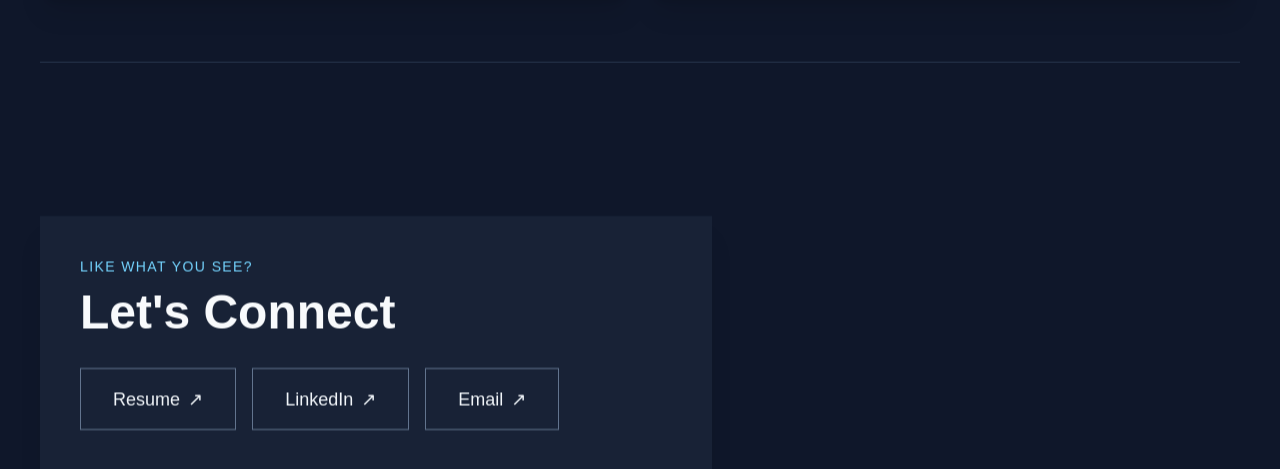
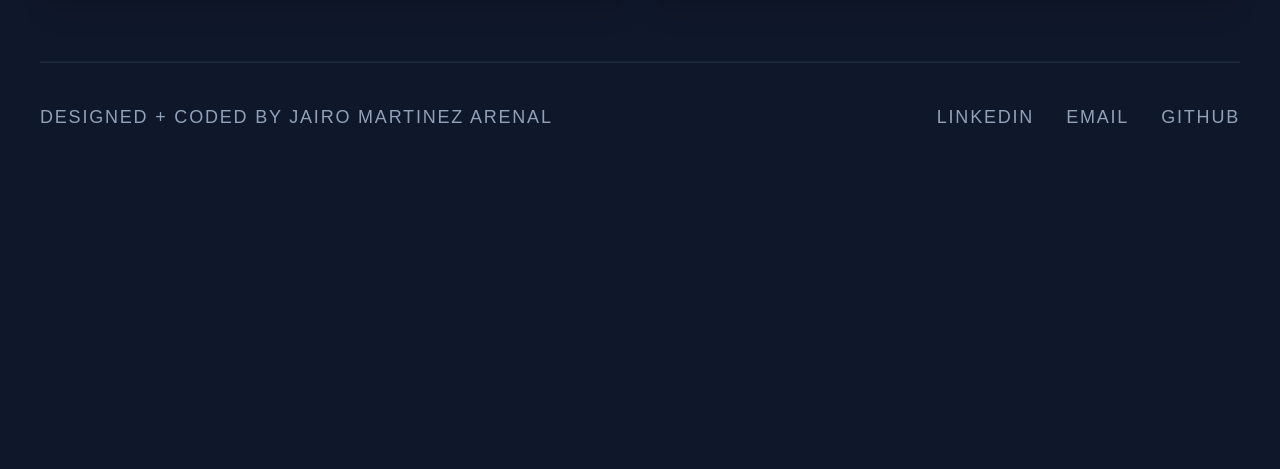
Before and after one commit to Jaibroo/J-Portfolio, a Next.js app: page /J-Portfolio/ in a window 1280 px wide. Shown: the part 1241-1710 px from the top of the page. After the commit the page ends 1476 px from the top, so only its background shows below. Built offline with nearby package versions, Linux system fonts and the light colour scheme.

Commit message:
Replace contact section with footer

```diff
--- a/app/page.tsx
+++ b/app/page.tsx
@@ -33,6 +33,10 @@ export default function Home() {
     elements.forEach((el) => observer.observe(el));
   }, []);
 
+  const copyEmail = () => {
+    navigator.clipboard.writeText("Jairomartinez565@gmail.com");
+  };
+
   return (
     <main className="min-h-screen px-10 py-16">
       {/* NAV */}
@@ -45,7 +49,7 @@ export default function Home() {
           <a href="#projects" className="hover:text-sky-300">
             Projects
           </a>
-          <a href="#contact" className="hover:text-sky-300">
+          <a href="#footer" className="hover:text-sky-300">
             Contact
           </a>
           <a href="/J-Portfolio/resume.pdf" className="hover:text-sky-300">
@@ -136,45 +140,40 @@ export default function Home() {
         </div>
       </section>
 
-      {/* 3. CONTACT */}
-      <section
-        id="contact"
-        className="fade-in flex min-h-[70vh] flex-col justify-center"
+      {/* FOOTER */}
+      <footer
+        id="footer"
+        className="flex flex-col justify-between gap-6 py-10 text-lg text-slate-400 md:flex-row md:items-center"
       >
-        <div className="max-w-2xl bg-slate-800/70 p-10 shadow-xl">
-          <p className="text-sm uppercase tracking-widest text-sky-300">
-            Like what you see?
+        <p className="uppercase tracking-widest">
+          Designed + coded by Jairo Martinez Arenal
         </p>
 
-          <h2 className="mt-3 text-5xl font-bold text-slate-50">
-            Let&apos;s Connect
-          </h2>
-
-          <div className="mt-8 flex flex-col gap-4 sm:flex-row">
+        <div className="flex flex-wrap gap-8 uppercase tracking-widest">
           <a
-              className="flex items-center justify-center gap-2 border border-slate-500 px-8 py-4 text-center text-lg text-slate-100 transition hover:bg-sky-300 hover:text-slate-950"
-              href="/J-Portfolio/resume.pdf"
+            href="https://www.linkedin.com/in/jairo-martinez-arenal-4b9811323/"
+            target="_blank"
+            className="hover:text-sky-300"
           >
-              Resume <span>↗</span>
+            LinkedIn
           </a>
 
-            <a
-              className="flex items-center justify-center gap-2 border border-slate-500 px-8 py-4 text-center text-lg text-slate-100 transition hover:bg-sky-300 hover:text-slate-950"
-              href="https://linkedin.com"
-              target="_blank"
+          <button
+            onClick={copyEmail}
+            className="uppercase tracking-widest hover:text-sky-300"
           >
-              LinkedIn <span>↗</span>
-            </a>
+            Email
+          </button>
 
           <a
-              className="flex items-center justify-center gap-2 border border-slate-500 px-8 py-4 text-center text-lg text-slate-100 transition hover:bg-sky-300 hover:text-slate-950"
-              href="mailto:jairomartinez565@gmail.com"
+            href="https://github.com/Jaibroo"
+            target="_blank"
+            className="hover:text-sky-300"
           >
-              Email <span>↗</span>
+            GitHub
           </a>
         </div>
-        </div>
-      </section>
+      </footer>
     </main>
   );
 }
```
Lines whose indentation alone changed are shown as unchanged.
